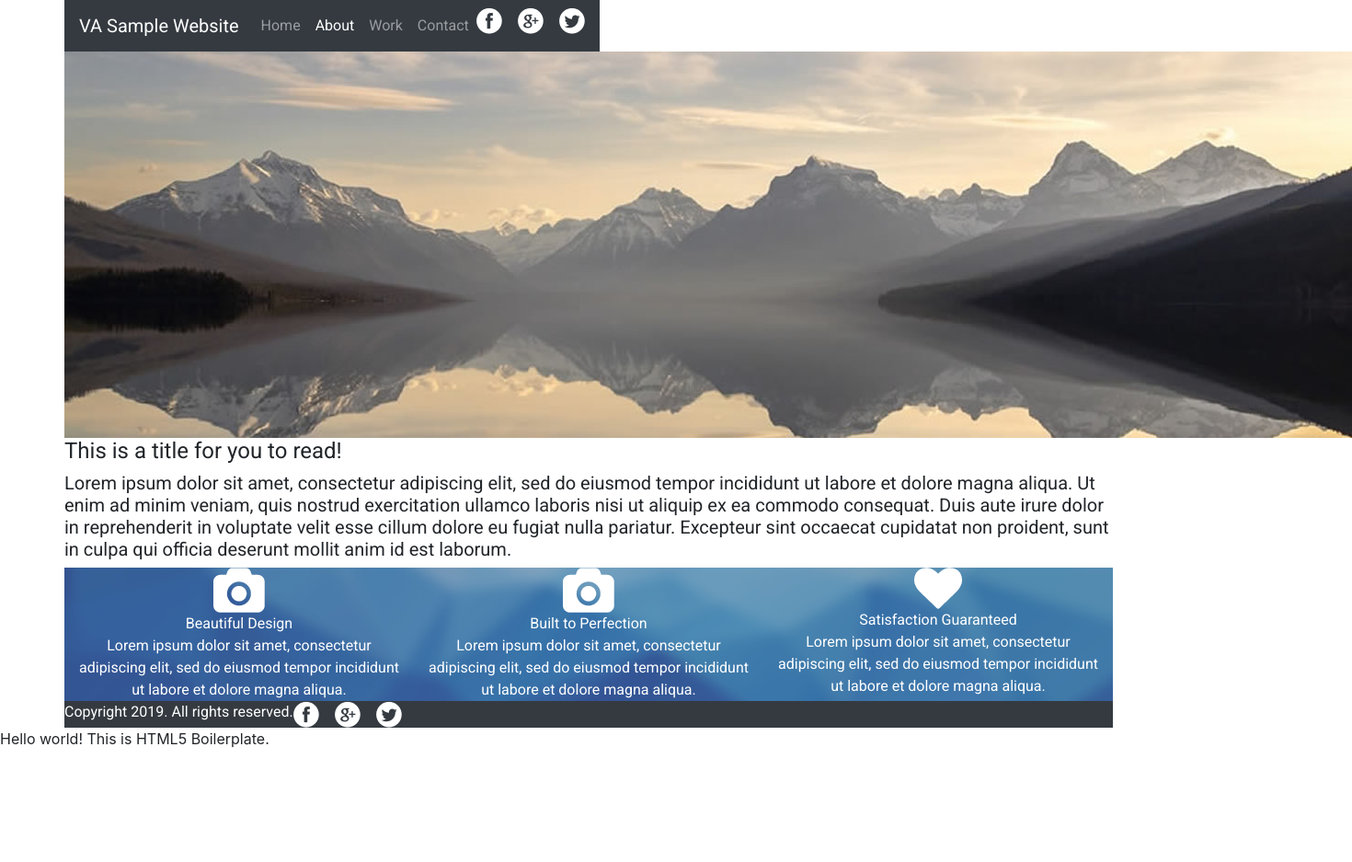
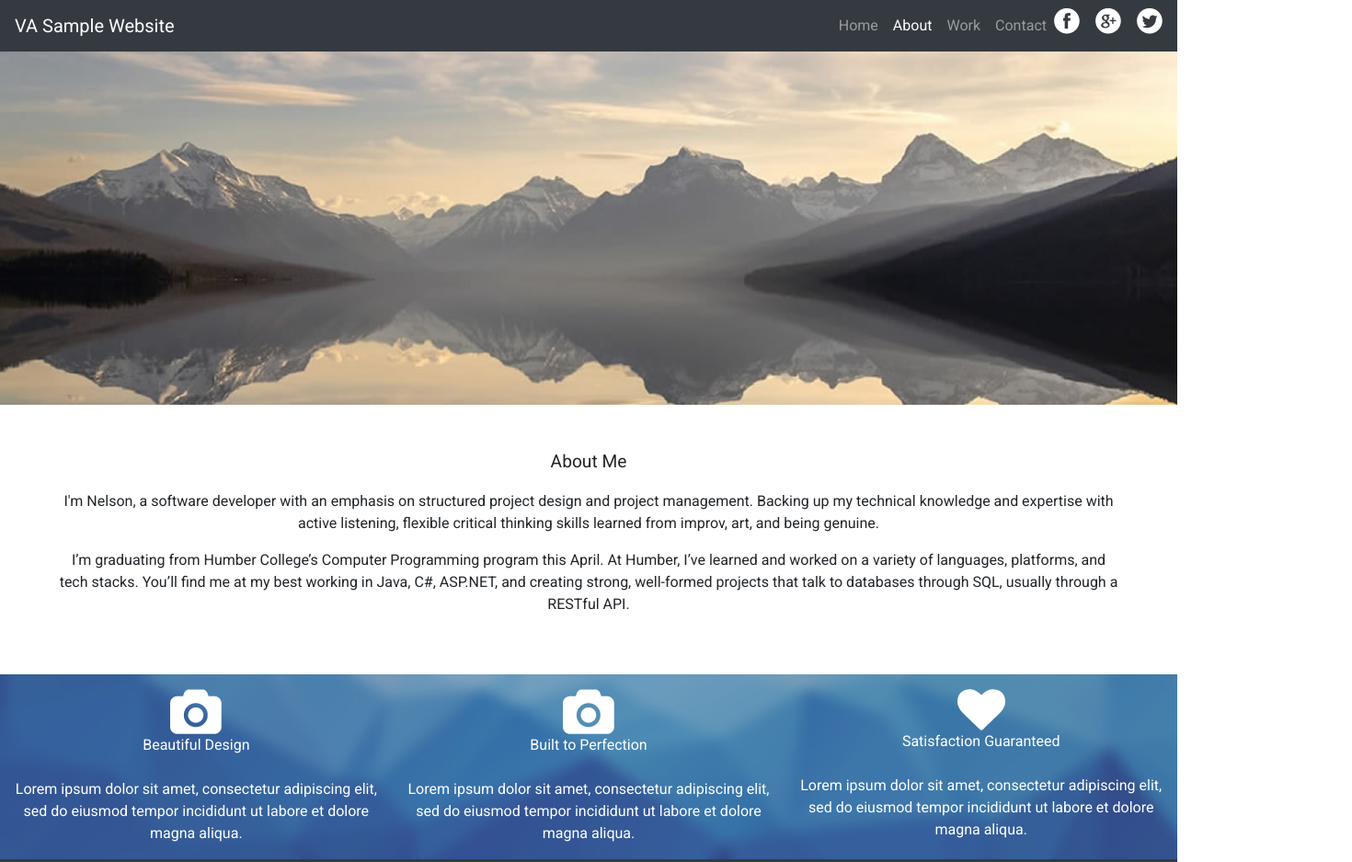
Before and after one commit to accpi/VisualAntidote, a plain HTML site: page about.html in a window 1280 px wide. Shown: the top 937 px of the page at 92% size, 1470 px wide, since content can reach past the window. Before the commit the page ends 831 px from the top, so only its background shows below. Drawn offline with nearby package versions, Linux system fonts and the light colour scheme.

Commit message:
CSS Input

```diff
--- a/about.html
+++ b/about.html
@@ -31,17 +31,16 @@
 
 <!-- Add your site or application content here -->
 
-<div class="container" style="font-family: 'Roboto', sans-serif;">
+<div class="container-fluid" style="font-family: 'Roboto', sans-serif;">
   <div class="row">
-    <nav class="navbar navbar-expand-lg navbar-dark bg-dark">
+    <nav class="navbar navbar-expand-lg navbar-dark bg-dark"
+         style="width: 100%; text-align: center; ">
       <a class="navbar-brand" href="#">VA Sample Website</a>
-      <button class="navbar-toggler" type="button" data-toggle="collapse" data-target="#navbarSupportedContent" aria-controls="navbarSupportedContent" aria-expanded="false" aria-label="Toggle navigation">
-        <span class="navbar-toggler-icon"></span>
-      </button>
+
 
       <div class="collapse navbar-collapse" id="navbarSupportedContent">
-        <ul class="navbar-nav mr-auto">
-          <li class="nav-item">
+        <ul class="navbar-nav ml-auto">
+          <li class="nav-item ">
             <a class="nav-link" href="index.html">Home <span class="sr-only">(current)</span></a>
           </li>
           <li class="nav-item active">
@@ -62,51 +61,59 @@
   </div>
 
   <div class="row">
-    <img src="img/MountainsBG.jpg" alt="MountainImage">
+    <img src="img/MountainsBG.jpg" alt="MountainImage" style="width: 100%;">
   </div>
 
-  <div class="row">
-    <h4>This is a title for you to read!</h4>
-    <h5>Lorem ipsum dolor sit amet, consectetur adipiscing elit, sed do eiusmod tempor incididunt ut labore et dolore magna aliqua. Ut enim ad minim veniam, quis nostrud exercitation ullamco laboris nisi ut aliquip ex ea commodo consequat. Duis aute irure dolor in reprehenderit in voluptate velit esse cillum dolore eu fugiat nulla pariatur. Excepteur sint occaecat cupidatat non proident, sunt in culpa qui officia deserunt mollit anim id est laborum.</h5>
+  <div class="row p-5 mx-auto" style="text-align: center">
+    <div style="display: inline-block">
+      <p style="font-size:larger">About Me</p>
+      <p>
+        I'm Nelson, a software developer with an emphasis on structured project design and project management.
+        Backing up my technical knowledge and expertise with active listening, flexible critical thinking skills learned from improv, art, and being genuine.
+      </p>
+
+      <p>
+        I’m graduating from Humber College’s Computer Programming program this April.
+        At Humber, I’ve learned and worked on a variety of languages, platforms, and tech stacks.
+        You’ll find me at my best working in Java, C#, ASP.NET, and creating strong, well-formed projects that talk to databases through SQL, usually through a RESTful API.
+      </p>
+      </div>
   </div>
 
-  <div class="row" style="background-image:url('img/BlueBackground.jpg'); color: white">
-    <div class="col-sm" style="text-align: center">
+  <div class="row" style="background-image:url('img/BlueBackground.jpg'); color: white; ">
+    <div class="col-sm p-3 mx-auto" style="text-align: center">
       <img src="img/Camera.png" alt="MountainImage">
       <br>
       Beautiful Design
       <br>
-      <span style="color: white">Lorem ipsum dolor sit amet, consectetur adipiscing elit,
-          sed do eiusmod tempor incididunt ut labore et dolore magna aliqua.</span>
+      <br>
+      Lorem ipsum dolor sit amet, consectetur adipiscing elit, sed do eiusmod tempor incididunt ut labore et dolore magna aliqua.
     </div>
-    <div class="col-sm" style="text-align: center">
+    <div class="col-sm  p-3 mx-auto" style="text-align: center">
       <img src="img/Camera.png" alt="MountainImage">
       <br>
       Built to Perfection
       <br>
-      <span style="color: white">Lorem ipsum dolor sit amet, consectetur adipiscing elit,
-          sed do eiusmod tempor incididunt ut labore et dolore magna aliqua.</span>
+      <br>
+      Lorem ipsum dolor sit amet, consectetur adipiscing elit, sed do eiusmod tempor incididunt ut labore et dolore magna aliqua.
     </div>
-    <div class="col-sm" style="text-align: center">
+    <div class="col-sm  p-3 mx-auto" style="text-align: center">
       <img src="img/Heart.png" alt="MountainImage">
       <br>
       Satisfaction Guaranteed
       <br>
-      <span style="color: white">Lorem ipsum dolor sit amet, consectetur adipiscing elit,
-          sed do eiusmod tempor incididunt ut labore et dolore magna aliqua.</span>
+      <br>
+      Lorem ipsum dolor sit amet, consectetur adipiscing elit, sed do eiusmod tempor incididunt ut labore et dolore magna aliqua.
     </div>
   </div>
 
-  <div class="row bg-dark">
+  <div class="row bg-dark p-3">
     <span style="color: white">Copyright 2019. All rights reserved.</span>
 
-    <img src="img/SocialIcons.png" alt="MountainImage">
+    <img src="img/SocialIcons.png" alt="Social Icons" class="ml-auto">
   </div>
 
 </div>
-
-
-<p>Hello world! This is HTML5 Boilerplate.</p>
 <script src="js/vendor/modernizr-3.7.1.min.js"></script>
 <script src="https://code.jquery.com/jquery-3.3.1.min.js" integrity="sha256-FgpCb/KJQlLNfOu91ta32o/NMZxltwRo8QtmkMRdAu8=" crossorigin="anonymous"></script>
 <script>window.jQuery || document.write('<script src="js/vendor/jquery-3.3.1.min.js"><\/script>')</script>
```
Also changed, not shown: contact.html (+30 -24 lines), work.html (+31 -27 lines).
